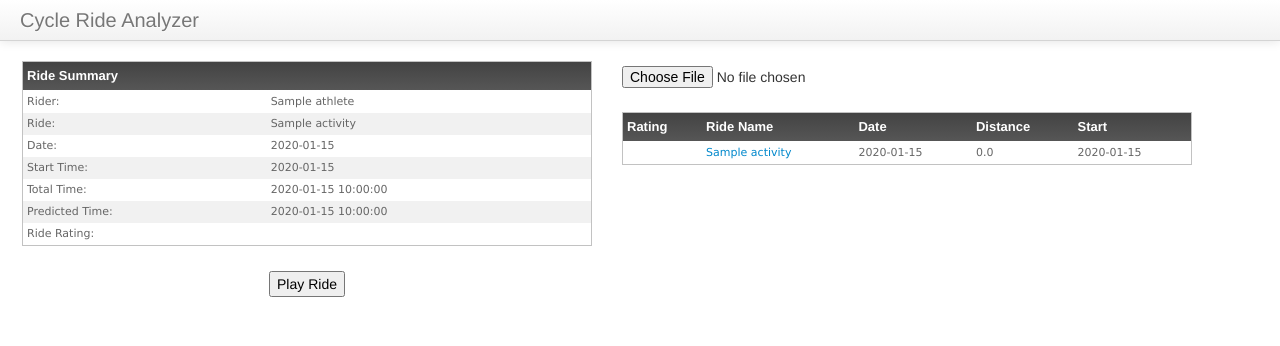
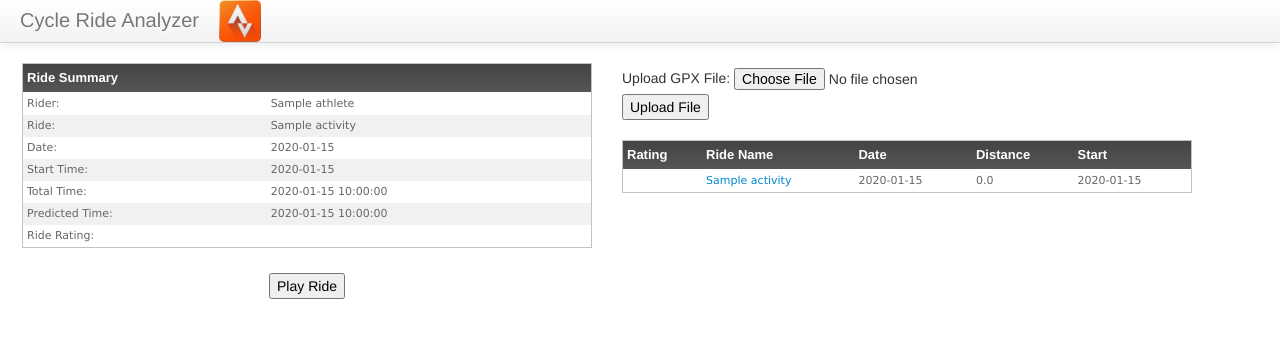
Before and after one commit to sethah/CycleAnalysis, a Flask app: template webapp/app/templates/rides.html in a window 1280 px wide. Shown: the top 346 px of the page. Before the commit the page ends 297 px from the top, so only its background shows below. Run offline with Flask 2, Linux system fonts and the light colour scheme; the template is opened without the code that fills it: most values are stand-ins (such as "Sample title", 1, 10 or a date in 2020); parts of the project's set-up code (start-up, migrations or seed data) failed here and were passed over; some libraries are stand-ins or nearby versions.

Commit message:
upload gpx working!

```diff
--- a/webapp/StravaDB.py
+++ b/webapp/StravaDB.py
@@ -213,7 +213,7 @@
                         np.append(np.diff(seg_frame['distance']), 0.01)
         return seg_frame.sort('distance')
 
-    def create_route(self, gpx_file, athlete_id):
+    def create_route(self, gpx_file, athlete_id, name):
         gpx_file = open(gpx_file, 'r')
         gpx = gpxpy.parse(gpx_file)
         route = gpx.tracks[0].segments[0]
@@ -227,7 +227,7 @@
              'start_latitude': route.points[0].latitude,
              'distance': df.distance.iloc[-1],
              'fitness_level': 0,
-             'name': 'Route',
+             'name': name,
              'total_elevation_gain': 0,
              'athlete_id': athlete_id
             }
--- a/webapp/app/templates/base.html
+++ b/webapp/app/templates/base.html
@@ -28,8 +28,11 @@
                         <span class="icon-bar"></span>
                         <span class="icon-bar"></span>
                         <span class="icon-bar"></span>
+                    </a> <a class="brand" href="/">Cycle Ride Analyzer</a>
+                    <a href="/">
+                    <img src="static/img/strava_icon.png" height="42" width="42">
                     </a>
-                    <a class="brand" href="/">Cycle Ride Analyzer</a>
+
                 </div>
             </div>
         </header>
--- a/webapp/app/templates/home.html
+++ b/webapp/app/templates/home.html
@@ -2,7 +2,7 @@
 {% block content %}
 <style>
 html {
-  background: url(/static/img/cycle_bg.jpg) no-repeat center center fixed;
+  background: url(/static/img/scenic_bg.png) no-repeat center center fixed;
   -webkit-background-size: cover;
   -moz-background-size: cover;
   -o-background-size: cover;
@@ -71,8 +71,9 @@
 }
 </script>
 
+<div>
 <div class='span2 main'></div>
-<div class='span6 main'>
+<div class='span9 main'>
 <h3 style="color: white;">Current Athletes</h3>
 <table>
 	<thead>
@@ -99,6 +100,7 @@
 </a>
 </div>
 </div>
+</div>
 <script type="text/javascript" charset="utf-8">
       $(document).ready(function() {
         $("table").tablecloth({
--- a/webapp/app/templates/rides.html
+++ b/webapp/app/templates/rides.html
@@ -238,9 +238,13 @@
     </div>
       <div class='span2 main'></div>
       <div class='span6 main'>
-      <form enctype="multipart/form-data" action="/upload/image" method="post">
-          <input id="image-file" type="file" />
+      <form enctype="multipart/form-data" action="/upload" method="POST">
+      Upload GPX File:
+      <input type="hidden" value="{{athlete.userid}}" name="athlete_id">
+      <input name="file" type="file" accept=".gpx"/><br />
+      <input type="submit" value="Upload File" />
       </form>
+
       <table align="right">
         <thead>
           <th>Rating</th>
```
Also changed, not shown: TODO.md (added, +12 -0 lines), webapp/app/views.py (+16 -15 lines), webapp/app/static/img/scenic_bg.png (added), webapp/app/static/img/strava_icon.png (added), 1 other file.
